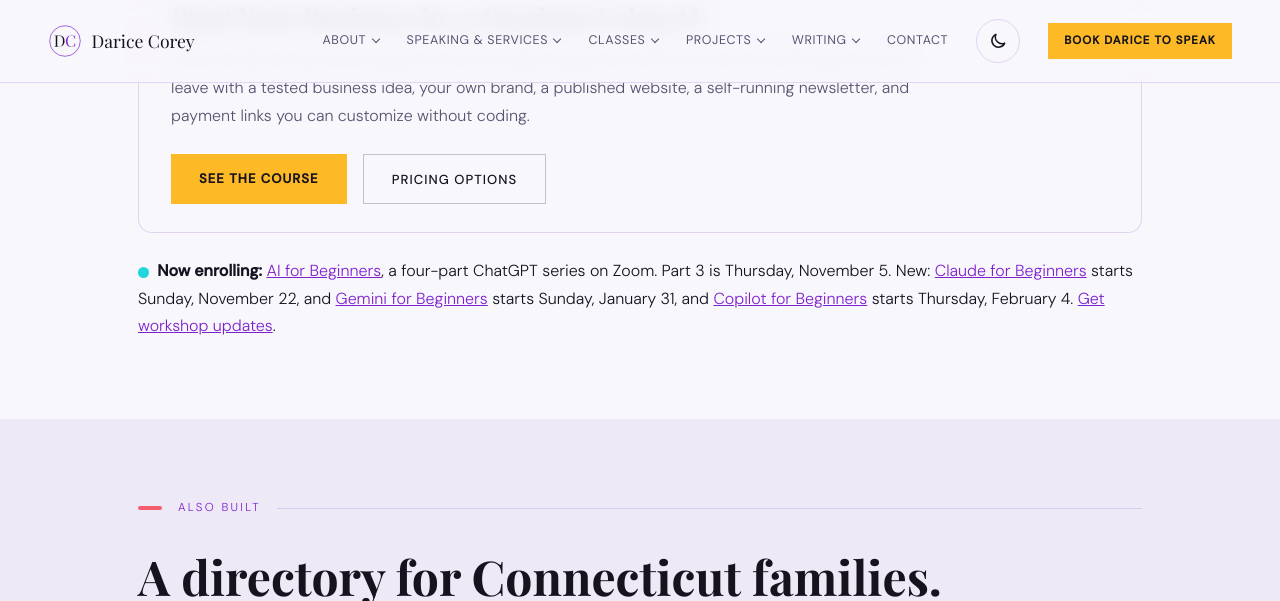
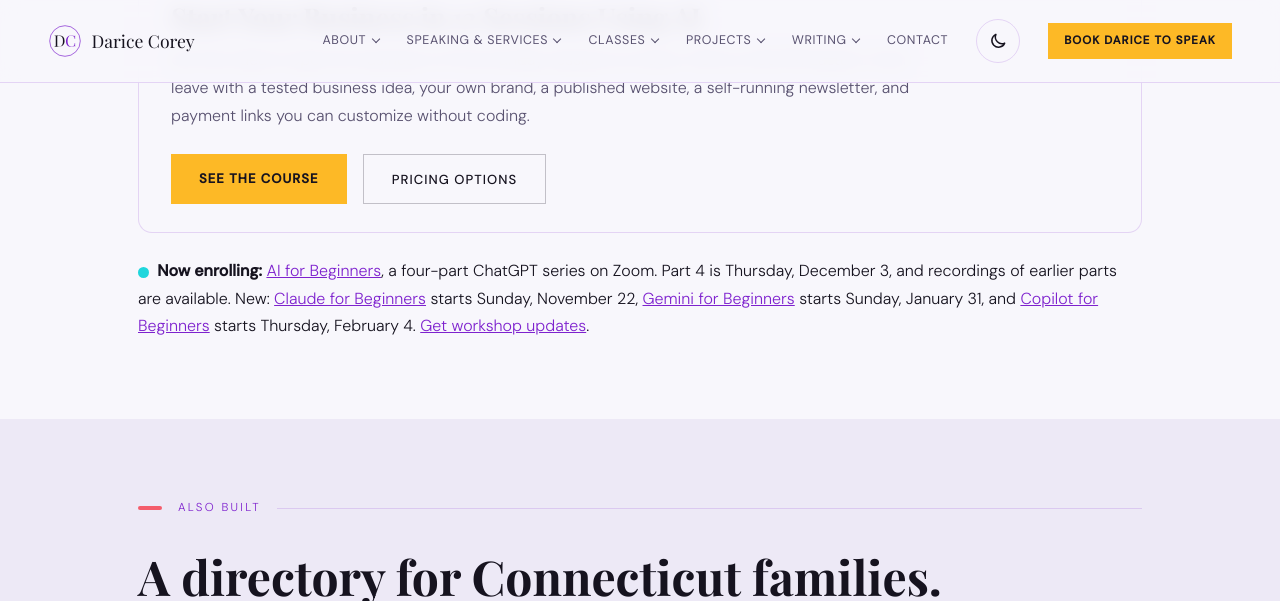
Before and after one commit to dcoreyrasm/dcoreyrasm.github.io, a Jekyll site: the page built from index.html, in a window 1280 px wide and 900 px high, scrolled down 7560 px, cut to the strip 0-601 px from the top of the window. Built offline with Jekyll 4.4.1, drawn with Linux system fonts in a browser that asks for light colours; some web fonts are replaced.

Commit message:
Homepage: update AI for Beginners date line
Co-Authored-By: Claude Opus 5.5 <noreply@anthropic.com>
Claude-Session: https://claude.ai/code/session_012t3srxd33nPHFDgSqjFKUQ

```diff
--- a/index.html
+++ b/index.html
@@ -250,7 +250,7 @@
             <a href="/start-your-business.html#pricing-heading" class="btn-ghost">Pricing Options</a>
           </div>
         </div>
-        <p class="class-also"><span class="pop-dot teal" aria-hidden="true"></span><strong>Now enrolling:</strong> <a href="/ai-for-beginners.html" style="color:var(--coral);">AI for Beginners</a>, a four-part ChatGPT series on Zoom. Part 3 is Thursday, November 5. New: <a href="/claude-for-beginners.html" style="color:var(--coral);">Claude for Beginners</a> starts Sunday, November 22, and <a href="/gemini-for-beginners.html" style="color:var(--coral);">Gemini for Beginners</a> starts Sunday, January 31, and <a href="/copilot-for-beginners.html" style="color:var(--coral);">Copilot for Beginners</a> starts Thursday, February 4. <a href="/ai-for-beginners.html#workshop-updates" style="color:var(--coral);">Get workshop updates</a>.</p>
+        <p class="class-also"><span class="pop-dot teal" aria-hidden="true"></span><strong>Now enrolling:</strong> <a href="/ai-for-beginners.html" style="color:var(--coral);">AI for Beginners</a>, a four-part ChatGPT series on Zoom. Part 4 is Thursday, December 3, and recordings of earlier parts are available. New: <a href="/claude-for-beginners.html" style="color:var(--coral);">Claude for Beginners</a> starts Sunday, November 22, <a href="/gemini-for-beginners.html" style="color:var(--coral);">Gemini for Beginners</a> starts Sunday, January 31, and <a href="/copilot-for-beginners.html" style="color:var(--coral);">Copilot for Beginners</a> starts Thursday, February 4. <a href="/ai-for-beginners.html#workshop-updates" style="color:var(--coral);">Get workshop updates</a>.</p>
       </div>
     </section>
 
```
